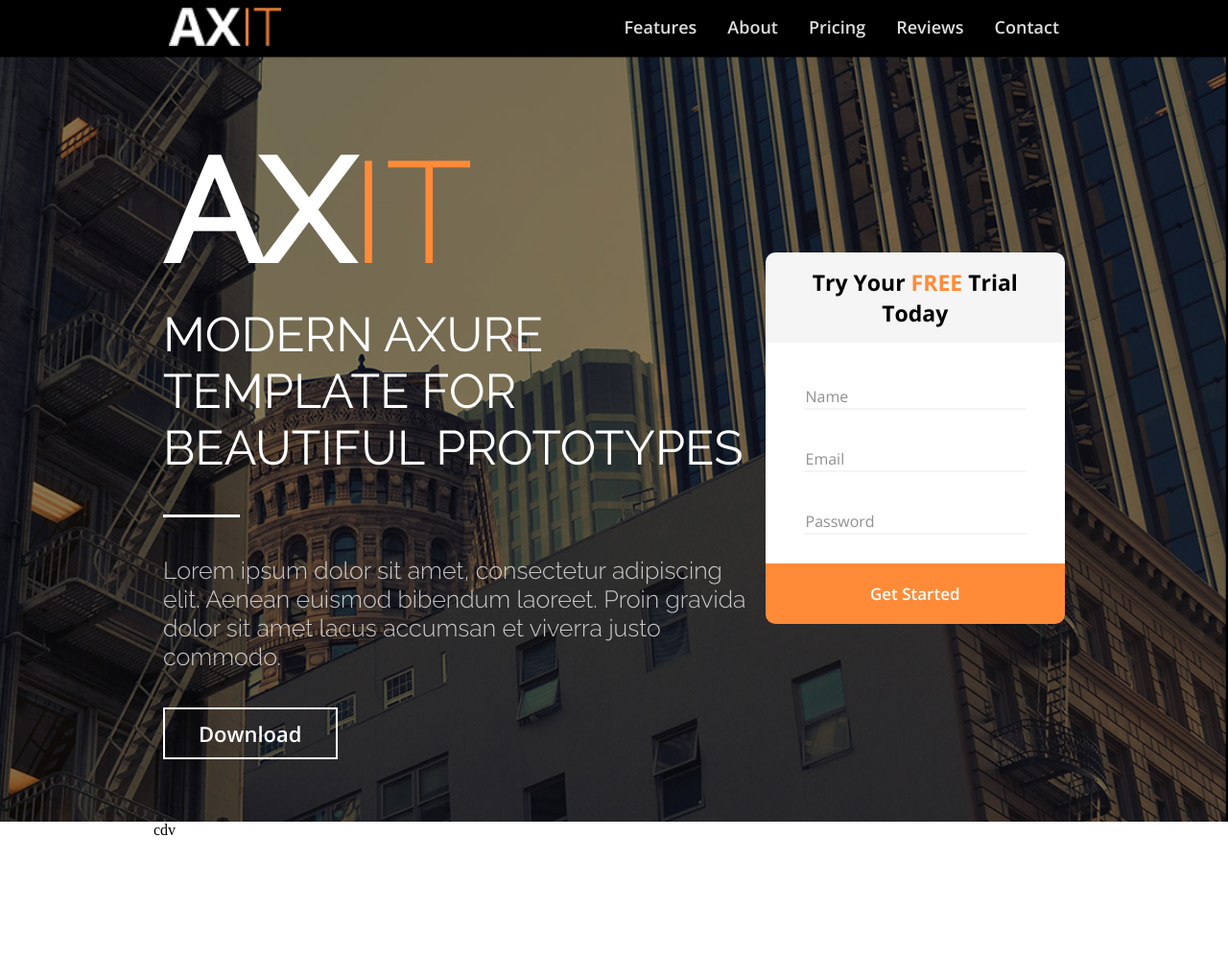
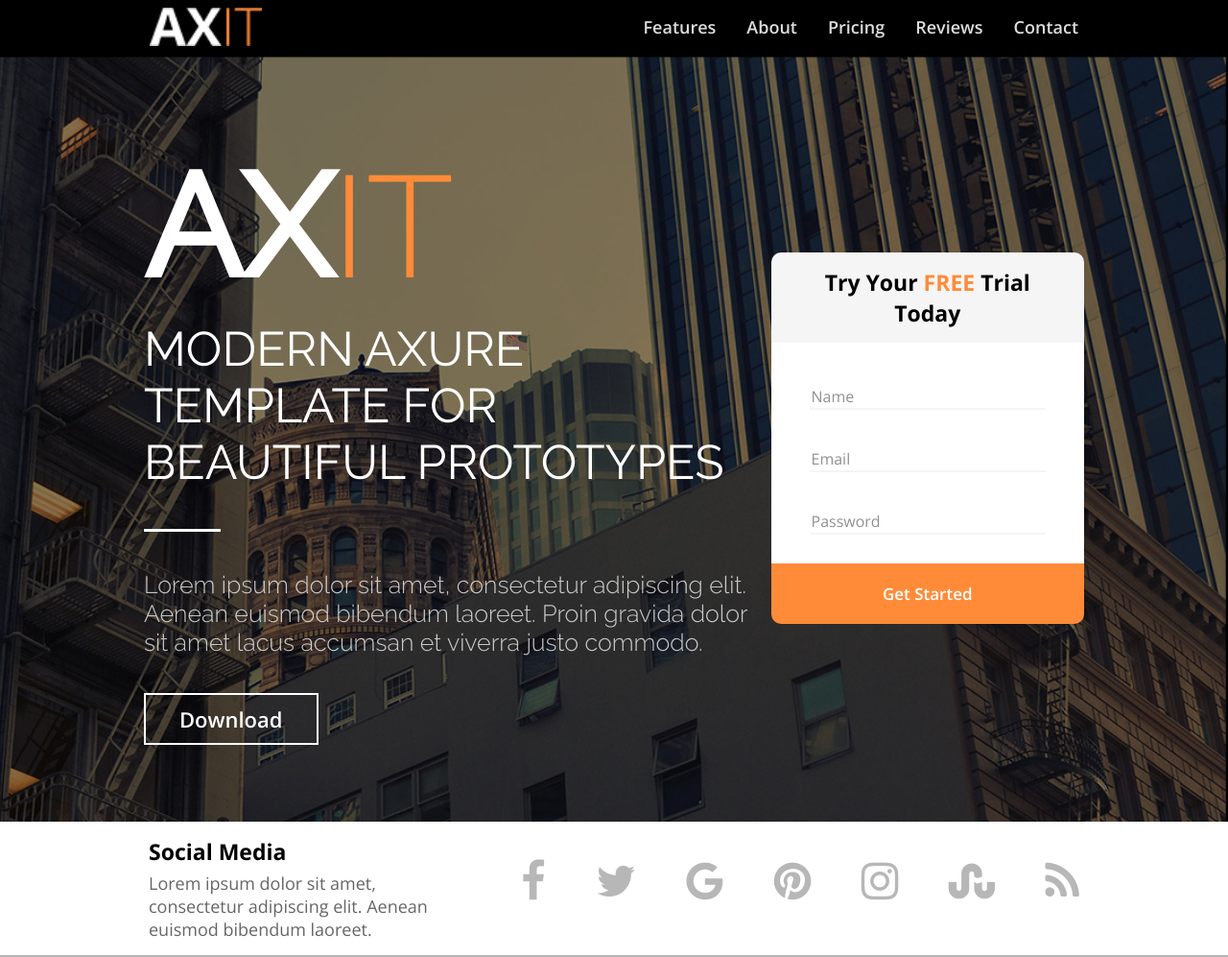
Before and after one commit to irynabolyukh/axit-landing-page, a website: page src/index.html in a window 1280 px wide. Shown: the whole page at 96% size. Before the commit the page ends 874 px from the top, so only its background shows below. Drawn offline with nearby package versions, Linux system fonts and the light colour scheme.

Commit message:
social media section - done

```diff
--- a/src/index.html
+++ b/src/index.html
@@ -5,6 +5,7 @@
   <meta name="viewport" content="width=device-width, initial-scale=1.0">
   <title>AXIT</title>
   <link rel="stylesheet" href="css/styles.min.css">
+  <link rel="stylesheet" href="https://cdnjs.cloudflare.com/ajax/libs/font-awesome/4.7.0/css/font-awesome.min.css">
 </head>
 <body>
   <!-- NAV section started -->
@@ -76,9 +77,21 @@
 </section>
 <!-- Header section ended -->
 
-<section id="features" class="social-media section-outer">
+<section class="social-media section-outer">
   <div class="section-inner">
-    cdv
+    <div class="social-media__content">
+      <div class="social-media__content-title">Social Media</div>
+      <div class="social-media__content-text">Lorem ipsum dolor sit amet, consectetur adipiscing elit. Aenean euismod bibendum laoreet.</div>
+    </div>
+    <div class="social-media__icons">
+      <a href="#"><i class="fa fa-facebook"></i></a>
+      <a href="#"><i class="fa fa-twitter"></i></a>
+      <a href="#"><i class="fa fa-google"></i></a>
+      <a href="#"><i class="fa fa-pinterest"></i></a>
+      <a href="#"><i class="fa fa-instagram"></i></a>
+      <a href="#"><i class="fa fa-stumbleupon"></i></a>
+      <a href="#"><i class="fa fa-rss"></i></a>
+    </div>
   </div>
 </section>
 </body>
--- a/src/scss/styles.scss
+++ b/src/scss/styles.scss
@@ -42,6 +42,7 @@
 
 $color-orange: #ff8b38;
 $color-grey: #f5f5f5;
+$color-grey-darker: #b7b7b7;
 $color-white: #ffffff;
 
 $mobile: 375px;
@@ -56,11 +57,11 @@ $desktop: 1400px;
   }
 
   @media (min-width: 1900px) {
-    width: 1200px;
+    width: 1400px;
   }
 
   @media (min-width: 1024px) and (max-width: 1399px) {
-    width: 960px;
+    width: 1000px;
   }
 
 }
@@ -288,6 +289,7 @@ nav ul{
 
       @media (max-width : $tablet){
         flex-basis: 100%;
+        text-align: center;
       }
     }
 
@@ -315,6 +317,8 @@ nav ul{
       font-size: 50px;
       text-transform: uppercase;
       margin-bottom: 40px;
+      max-width: 750px;
+      width: 100%;
 
       @media (max-width : $tablet){
         font-size: 40px!important;
@@ -330,6 +334,11 @@ nav ul{
       height: 3px;
       width: 80px;
       margin-bottom: 40px;
+
+      @media (max-width : $tablet){
+        margin: 0 auto;
+        margin-bottom: 40px;
+      }
     }
 
     &-text{
@@ -357,7 +366,7 @@ nav ul{
       padding: 10px 35px;
 
       &:hover{
-        opacity: .8;
+        background-color: black;
       }
 
       @media (max-width : $tablet){
@@ -419,10 +428,6 @@ nav ul{
       color: $color-white;
       text-decoration: none;
 
-      &:hover{
-        opacity: .8;
-      }
-
       &-container{
         background-color: $color-orange;
         text-align: center;
@@ -430,6 +435,10 @@ nav ul{
         padding: 20px 0;
         border-bottom-left-radius: 10px;
         border-bottom-right-radius: 10px;
+
+        &:hover{
+          background-color: black;
+        }
       }
     }
 
@@ -449,3 +458,94 @@ nav ul{
   }
 }
 //HEADER styles end
+
+//Social Media styles start
+.social-media{
+  @include opensans-regular;
+  border-bottom: 2px solid $color-grey-darker;
+
+  .section-inner{
+    display: flex;
+    flex-direction: row;
+    justify-content: space-between;
+    padding: 15px;
+
+    @media (max-width: $tablet){
+      flex-direction: column;
+      justify-content: center;
+    }
+  }
+
+  &__content{
+    max-width: 450px;
+    width: 100%;
+    flex-basis: 35%;
+
+    @media (max-width: $tablet){
+      flex-basis: 100%;
+      margin: 0 auto;
+      text-align: center;
+    }
+
+    &-title{
+      font-weight: bold;
+      font-size: 23px;
+
+      @media (max-width: $tablet){
+        font-size: 18px;
+      }
+
+      @media (max-width: $mobile){
+        font-size: 16px;
+      }
+    }
+
+    &-text{
+      padding-top: 5px;
+      opacity: .6;
+      font-size: 18px;
+
+      @media (max-width: $tablet){
+        font-size: 16px;
+      }
+
+      @media (max-width: $mobile){
+        font-size: 14px;
+      }
+    }
+  }
+
+  &__icons{
+    display: flex;
+    flex-basis: 60%;
+    -webkit-box-orient: horizontal;
+    -webkit-box-direction: normal;
+    -ms-flex-flow: row nowrap;
+    flex-flow: row nowrap;
+    -webkit-box-pack: justify;
+    -ms-flex-pack: justify;
+    justify-content: space-between;
+    font-size: 45px;
+    text-decoration: none;
+    padding-top: 15px;
+
+    @media (max-width: $tablet){
+      flex-basis: 100%;
+      font-size: 40px;
+    }
+
+    @media (max-width: $mobile){
+      font-size: 30px;
+    }
+
+    a{
+      color: $color-grey-darker;
+
+      &:hover{
+        color: $color-orange;
+      }
+    }
+  }
+
+}
+//Social Media styles end
```
Also changed, not shown: src/css/styles.min.css, src/images/social-media.png (added).
